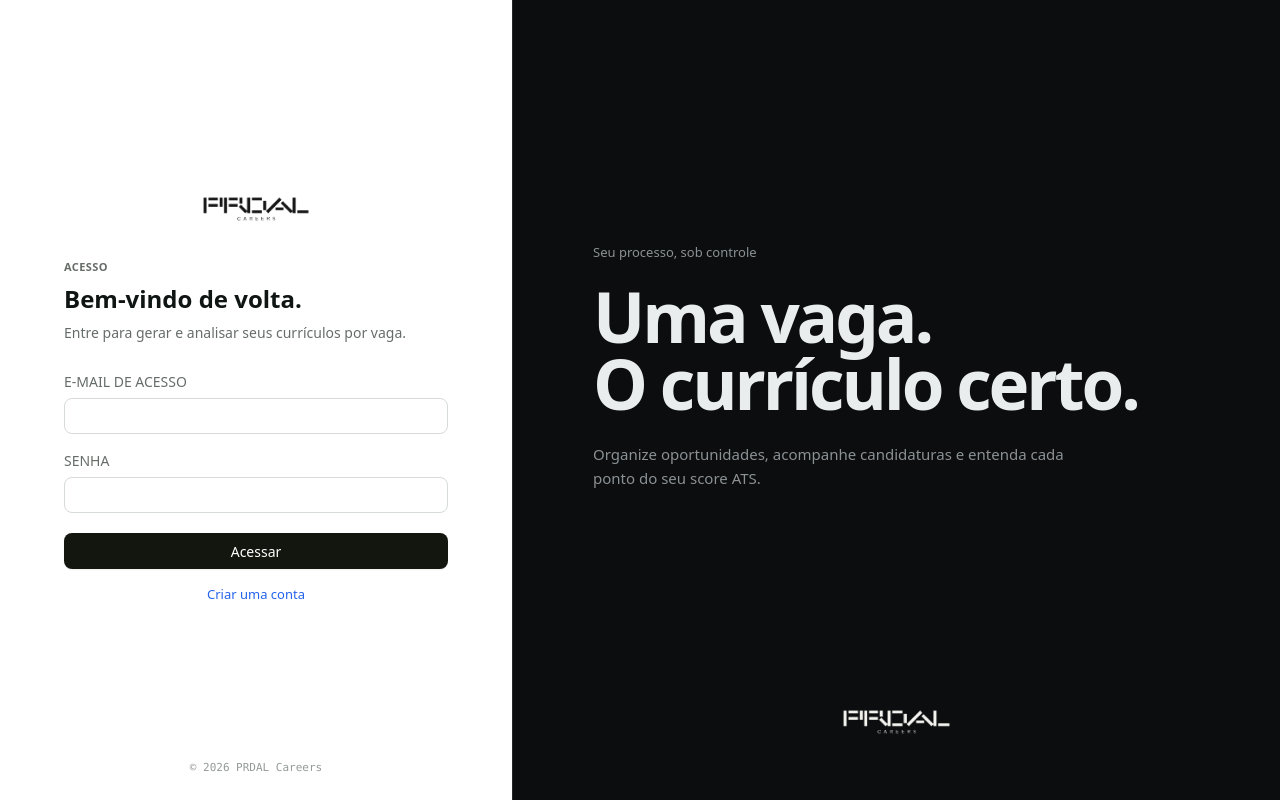
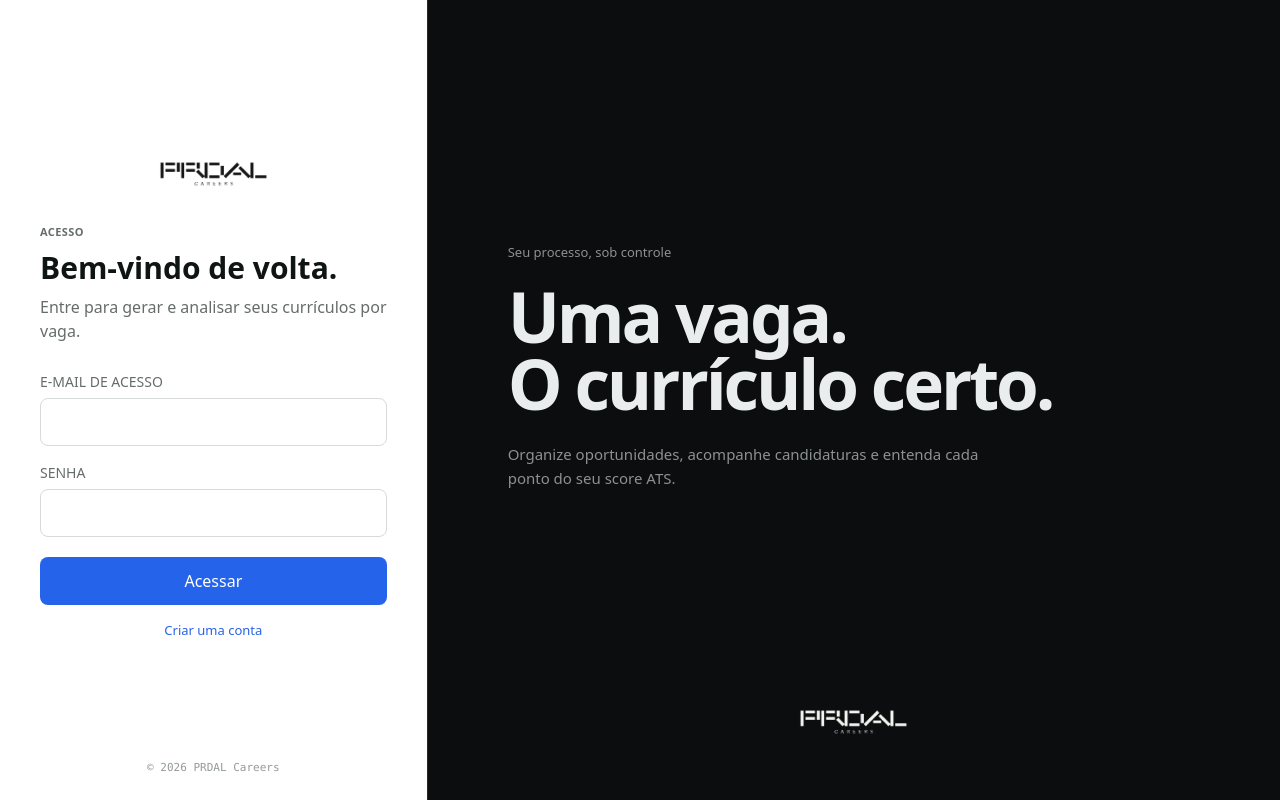
Before and after one commit to GustavoQ-Mateus/prdal-careers, a React (Vite) app in the folder apps/web/: page /hoje in a window 1280 px wide. Built offline with nearby package versions, Linux system fonts and the light colour scheme; no server answers.

Commit message:
feat(ui): destaca acoes de oportunidades e acesso

```diff
--- a/apps/web/src/App.tsx
+++ b/apps/web/src/App.tsx
@@ -60,9 +60,9 @@ export function App() {
 
   if (!autenticado) {
     return (
-      <div className="grid min-h-screen bg-ground font-sans text-ink lg:grid-cols-[minmax(0,2fr)_minmax(0,3fr)]">
+      <div className="grid min-h-screen bg-ground font-sans text-ink lg:grid-cols-[minmax(0,1fr)_minmax(0,2fr)]">
         <div className="relative flex items-center justify-center px-6 py-20 sm:px-10">
-          <div className="w-full max-w-sm">
+          <div className="w-full max-w-md">
             <div className="mb-8 flex justify-center">
               <Marca variante="lockup" fundo="claro" className="h-7 w-auto dark:hidden" />
               <Marca variante="lockup" fundo="escuro" className="hidden h-7 w-auto dark:block" />
--- a/apps/web/src/AuthForm.tsx
+++ b/apps/web/src/AuthForm.tsx
@@ -47,10 +47,10 @@ export function AuthForm({ onAuth }: { onAuth: () => void }) {
   return (
     <div className="w-full">
       <span className="text-label uppercase text-muted">{login_ ? 'Acesso' : 'Nova conta'}</span>
-      <h1 className="mt-2 text-[24px] font-bold leading-tight text-ink">
+      <h1 className="mt-2 text-[30px] font-bold leading-tight text-ink">
         {login_ ? 'Bem-vindo de volta.' : 'Crie sua conta.'}
       </h1>
-      <p className="mt-2 text-[14px] text-muted">
+      <p className="mt-2 text-[16px] text-muted">
         {login_
           ? 'Entre para gerar e analisar seus currículos por vaga.'
           : 'Comece a gerar currículos tailored e medir o score ATS.'}
@@ -59,7 +59,7 @@ export function AuthForm({ onAuth }: { onAuth: () => void }) {
       <form onSubmit={enviar} className="mt-7 flex flex-col gap-4">
         <div className="flex flex-col gap-1.5">
           <Label htmlFor="auth-email">E-mail de acesso</Label>
-          <Input
+          <Input className="h-12 text-[16px]"
             id="auth-email"
             type="email"
             autoComplete="email"
@@ -70,7 +70,7 @@ export function AuthForm({ onAuth }: { onAuth: () => void }) {
         </div>
         <div className="flex flex-col gap-1.5">
           <Label htmlFor="auth-senha">Senha</Label>
-          <Input
+          <Input className="h-12 text-[16px]"
             id="auth-senha"
             type="password"
             autoComplete={login_ ? 'current-password' : 'new-password'}
@@ -90,7 +90,7 @@ export function AuthForm({ onAuth }: { onAuth: () => void }) {
           </div>
         )}
 
-        <Button type="submit" className="mt-1 w-full" disabled={enviando}>
+        <Button variant="accent" type="submit" className="mt-1 h-12 w-full text-[16px]" disabled={enviando}>
           {enviando ? 'Aguarde...' : login_ ? 'Acessar' : 'Criar conta'}
         </Button>
         <button
--- a/apps/web/src/Oportunidades.tsx
+++ b/apps/web/src/Oportunidades.tsx
@@ -260,7 +260,7 @@ export function Oportunidades({
           onValor={(valor) => onRota({ visao: valor, ...base })}
           aria="Visão das oportunidades"
         />
-        <Button className="ml-auto" onClick={() => setRegistrarAberto(true)}>
+        <Button variant="accent" className="ml-auto" onClick={() => setRegistrarAberto(true)}>
           Registrar oportunidade
         </Button>
       </div>
```
